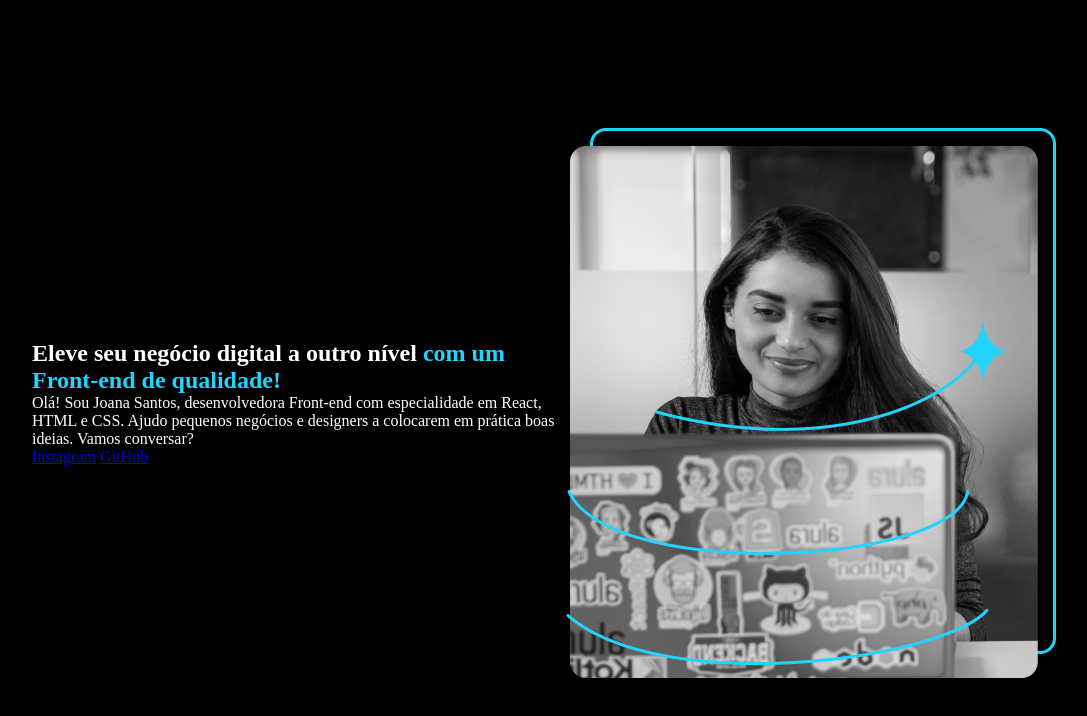
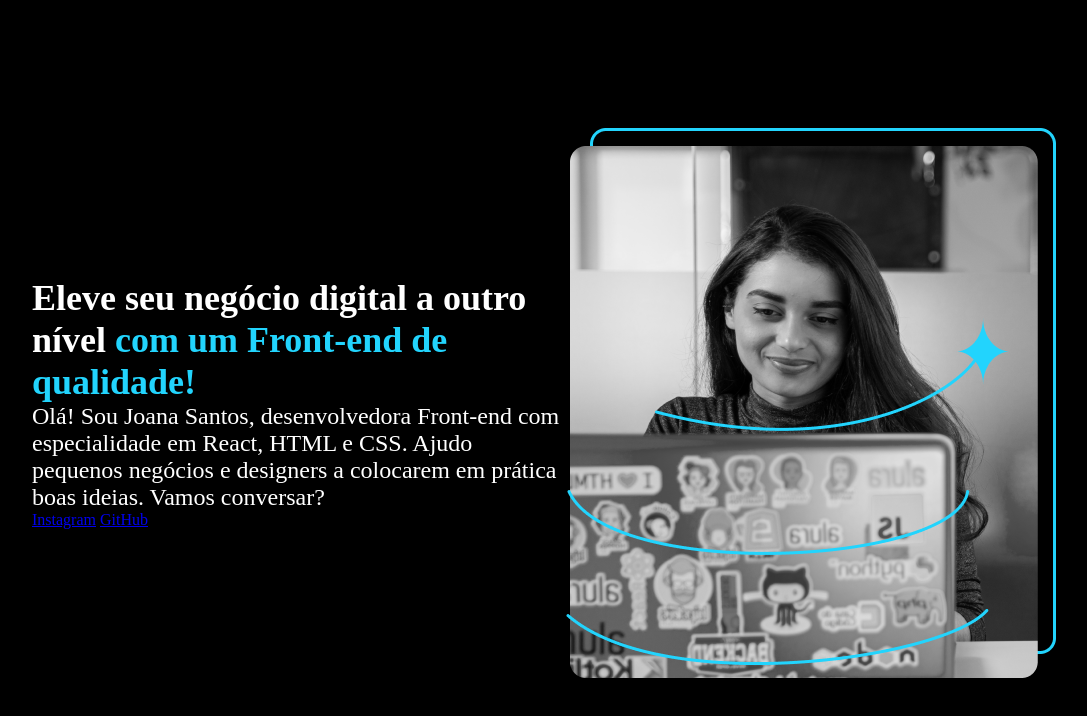
Before and after one commit to AlanyVitoria/PortfolioJoana, a plain HTML site: page PortfolioJoana-main/prog1.html in a window 1280 px wide. Shown: the whole page, without its empty margins (96-1183 px from the left). Drawn offline with Linux system fonts and the light colour scheme.

Commit message:
estilizando o texto

```diff
--- a/PortfolioJoana-main/prog1.html
+++ b/PortfolioJoana-main/prog1.html
@@ -10,10 +10,10 @@
 <body>
     <header></header>
     <main class="apresentacao">
-        <section>
-            <h1>Eleve seu negócio digital a outro nível
+        <section class="apresentacao__conteudo">
+            <h1 class="apresentacao__conteudo__titulo">Eleve seu negócio digital a outro nível
             <strong class="titulo-destaque">com um Front-end de qualidade!</strong></h1>
-            <p>Olá! Sou Joana Santos, desenvolvedora Front-end com especialidade em React, HTML e CSS. Ajudo pequenos negócios e designers a colocarem em prática boas ideias. Vamos conversar?</p>
+            <p class="apresentacao__conteudo__texto">Olá! Sou Joana Santos, desenvolvedora Front-end com especialidade em React, HTML e CSS. Ajudo pequenos negócios e designers a colocarem em prática boas ideias. Vamos conversar?</p>
             <a href="https://www.instagram.com/lanyy_v/">Instagram</a>
             <a href="https://github.com/AlanyVitoria">GitHub</a>
         </section>
--- a/PortfolioJoana-main/styles.css
+++ b/PortfolioJoana-main/styles.css
@@ -20,3 +20,15 @@ body {
     align-items: center;
     justify-content: space-between;
 }
+
+.apresentacao__conteudo {
+    width: 615px;
+}
+
+.apresentacao__conteudo__titulo {
+    font-size: 36px;
+}
+
+.apresentacao__conteudo__texto {
+    font-size: 24px;
+}
```
